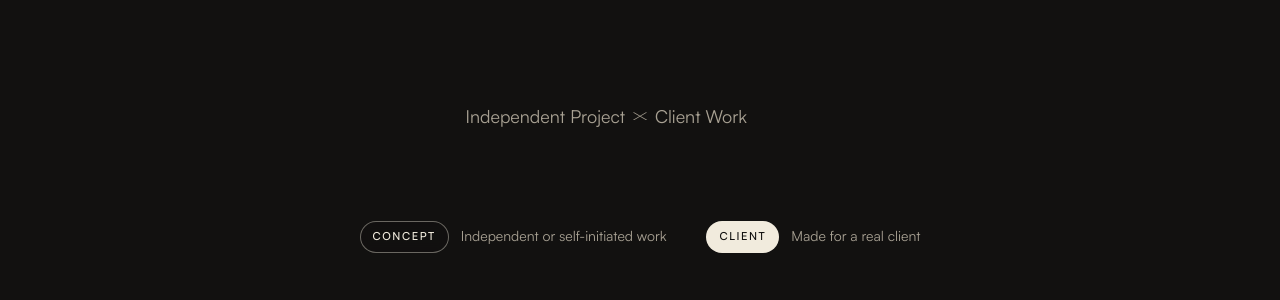
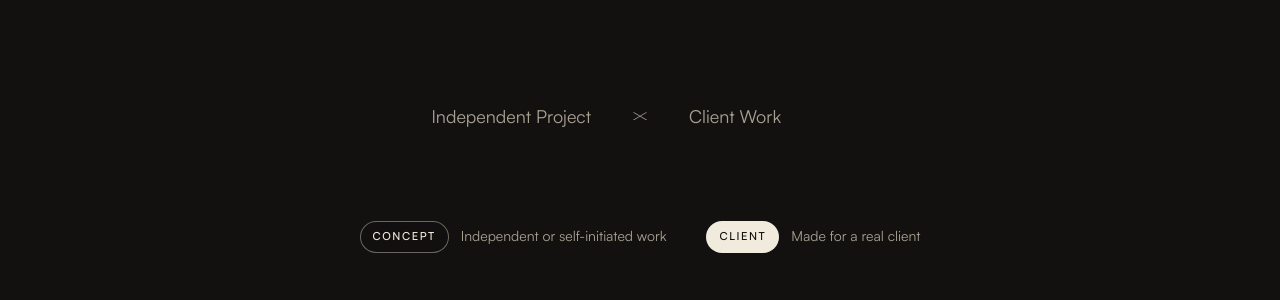
Before and after one commit to Anderrzx/anderrz.portfolio.github.io, a Jekyll site: the page built from work/index.html, in a window 1280 px wide and 1400 px high, scrolled down 305 px. Shown: the part 150-450 px from the top of the window. Built offline with Jekyll 4.4.1, drawn with Linux system fonts in a browser that asks for light colours.

Commit message:
Work: words line up with the wordmark; video starts on "DON'T"
- "Independent Project" ends at the left edge of ANDERRZ. and "Client
  Work" starts at its right edge, with the X centered between; on phones
  each side stacks its two words
- The video now opens on the first frame of "DON'T" with no black intro,
  and the loading image is that same frame

Co-Authored-By: Claude Opus 5.5 <noreply@anthropic.com>

```diff
--- a/assets/css/main.css
+++ b/assets/css/main.css
@@ -511,7 +511,9 @@ a {
    page (under the wordmark), with the words on either side of it */
 .work-lead {
     display: grid;
-    grid-template-columns: 1fr auto 1fr;
+    /* The middle column is as wide as "ANDERRZ." in the header, so the words
+       line up with the wordmark's left and right edges */
+    grid-template-columns: 1fr 6.125rem 1fr;
     align-items: center;
     max-width: none;
 }
@@ -526,7 +528,7 @@ a {
 
 /* The X: small and stretched wide */
 .lead-x {
-    margin: 0 1.1em;
+    justify-self: center;
     font-size: 0.6em;
     font-weight: 300;
     transform: scaleX(2.4);
@@ -1666,6 +1668,16 @@ a.project-link:hover .project-placeholder {
         display: block;
     }
 
+    /* Phones: each side of the X stacks its two words, so both match */
+    .work-lead > span:first-child,
+    .work-lead > span:last-child {
+        width: min-content;
+    }
+
+    .work-lead > span:first-child {
+        justify-self: end;
+    }
+
     /* Phones: a taller crop of the middle, keeping both hands in view */
     .page-contact main {
         --backdrop-h: 125vw;
```
Also changed, not shown: assets/videos/work-reel-poster.jpg, 1 other file.
